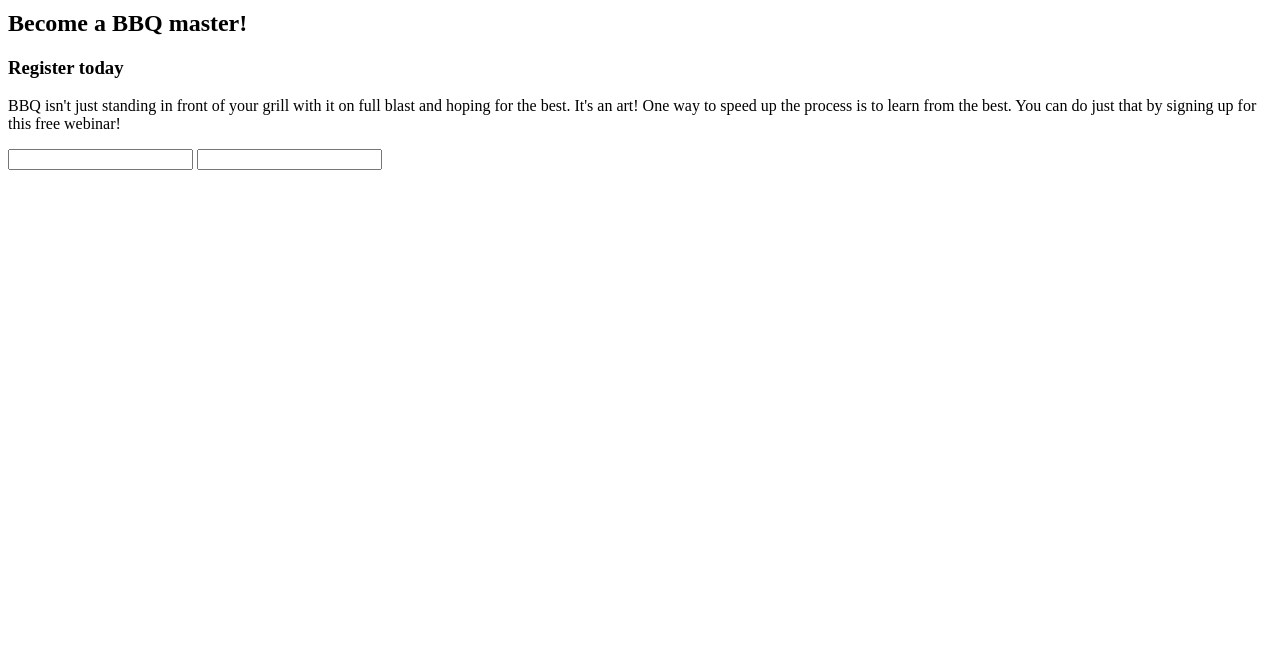
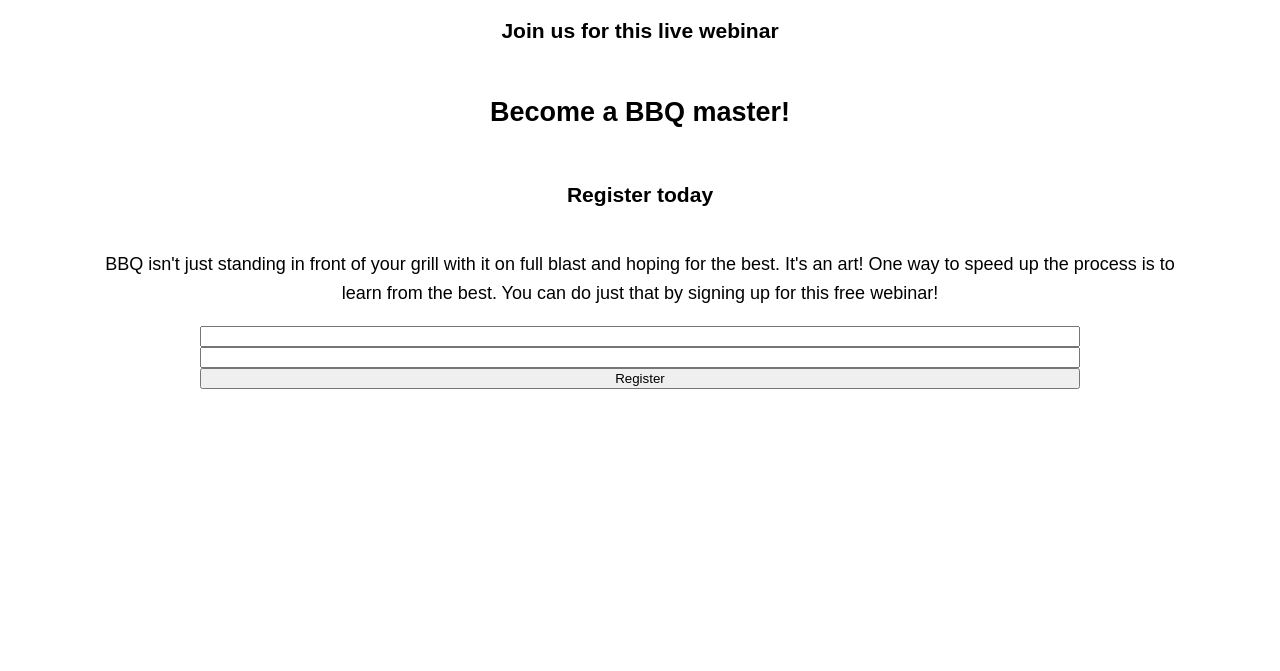
Before and after one commit to rudy35hernandez/Landing-Page, a plain HTML site: page index.html in a window 1280 px wide. Shown: the part 129-800 px from the top of the page. Drawn offline with Linux system fonts and the light colour scheme.

Commit message:
added some css;

```diff
--- a/css/style.css
+++ b/css/style.css
@@ -0,0 +1,35 @@
+body {
+    margin: 0;
+    font-family: 'Ubuntu', sans-serif;
+    font-size: 1.125rem;
+    font-weight: 300;
+    line-height: 1.6;
+}
+
+main {
+    display: flex;
+    flex-direction: column;
+    margin: 0 auto;
+    justify-content: center;
+    padding: 0 5em;
+    text-align: center;
+}
+
+section{
+    margin: 0;
+    width: 100%
+}
+
+.landing-page{
+    display: flex;
+    flex-direction: column;
+}
+
+.landing-page-form{
+    width: 80%;
+    display: flex;
+    flex-direction: column;
+    justify-content: center;
+    text-align: center;
+    margin: 0 auto;
+}
--- a/index.html
+++ b/index.html
@@ -23,9 +23,10 @@
                an art! One way to speed up the process is to learn from the best. You can do just that by signing
                up for this free webinar!</p>
 
-            <form>
+            <form class="landing-page-form">
                 <input type="text" id="name" />
                 <input type="email" id="name" />
+                <input type="button" value="Register">
             </form>
         </section>
     </main>
```
